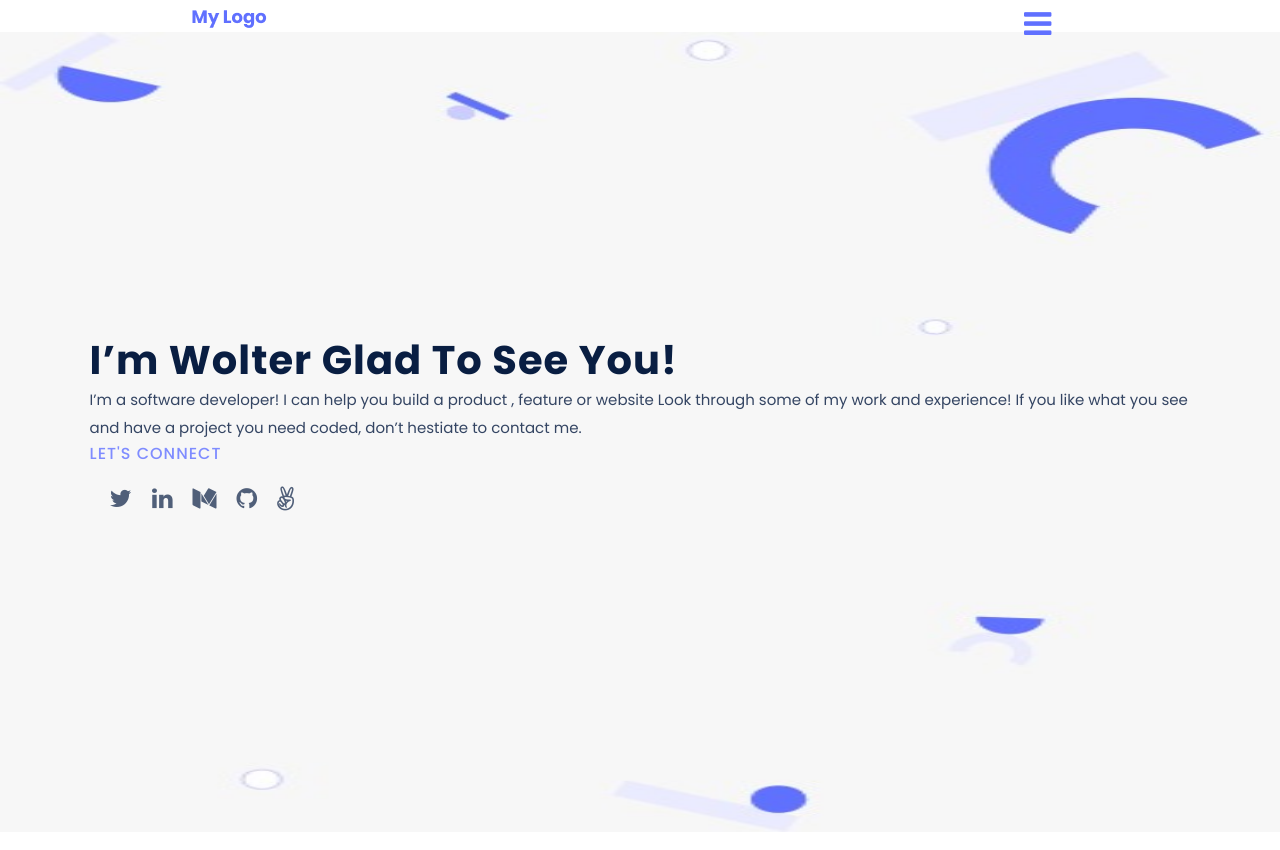
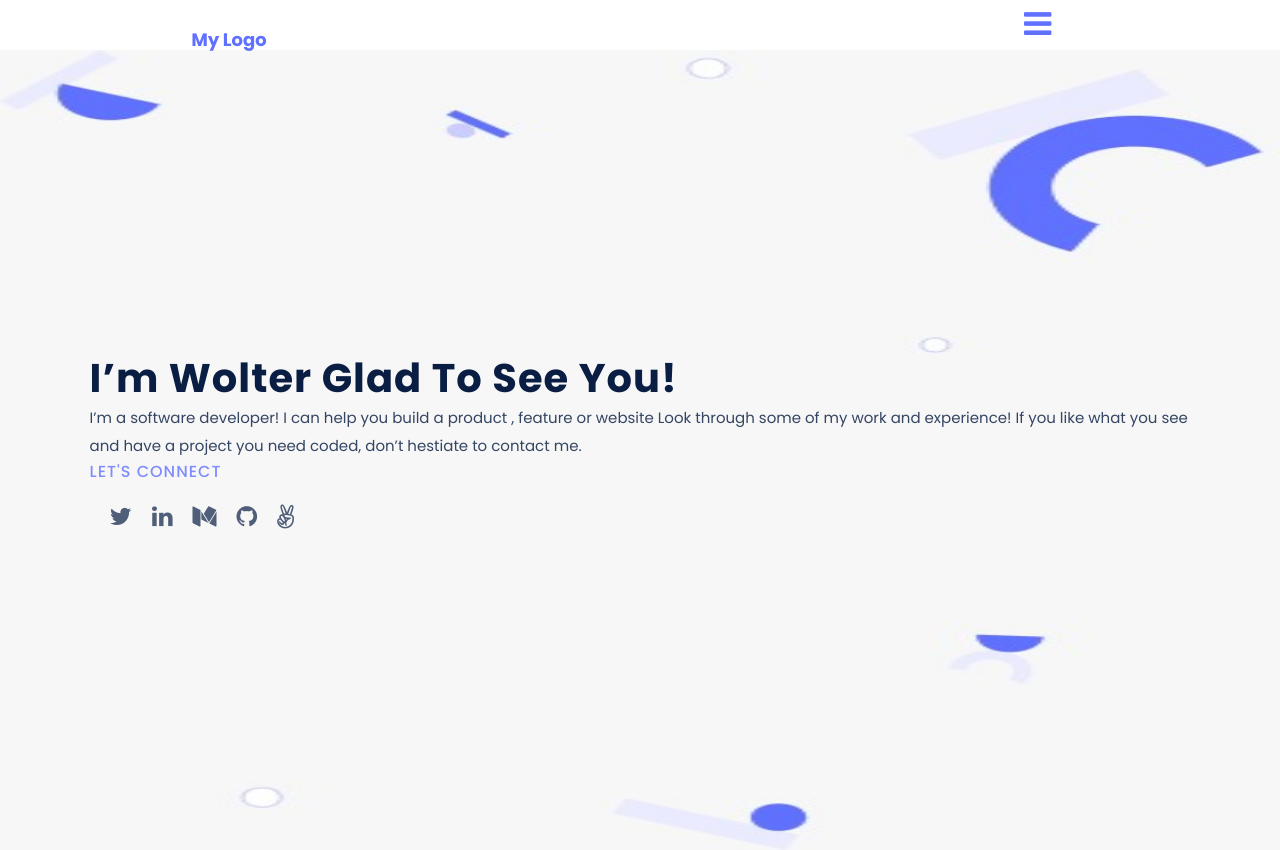
Before and after one commit to wolterbwambale/mobile-portfolio, a website: page index.html in a window 1280 px wide. Drawn offline with Linux system fonts and the light colour scheme.

Commit message:
update css file to work on a tag

```diff
--- a/styles.css
+++ b/styles.css
@@ -12,6 +12,11 @@ body {
   font-family: 'Poppins', sans-serif;
 }
 
+.header-container {
+  height: 40px;
+  width: 100%;
+}
+
 nav {
   display: flex;
 }
@@ -19,10 +24,11 @@ nav {
 .logo {
   color: #6070ff;
   font-size: 18px;
-  line-height: 20px;
+  line-height: 50px;
   font-weight: 700;
   margin-left: 15%;
   margin-top: 10px;
+  padding-top: 10px;
 }
 
 .menu-bar i {
```
